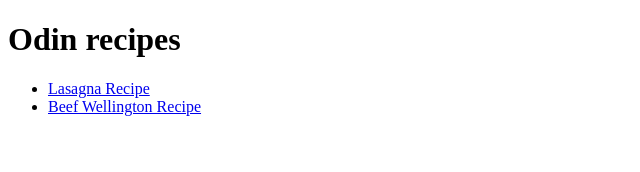
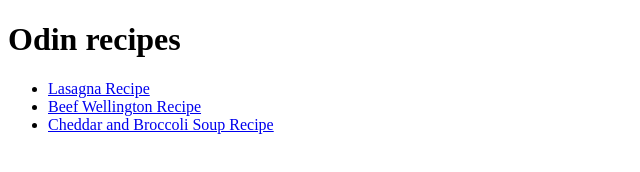
Before and after one commit to BananaBreado/odin-recipes, a plain HTML site: page index.html in a window 1280 px wide. Shown: the whole page, without its empty margins (0-640 px from the left). Drawn offline with Linux system fonts and the light colour scheme.

Commit message:
Added new relative link to index.html

```diff
--- a/index.html
+++ b/index.html
@@ -12,6 +12,7 @@
         <ul>
         <li><a href="recipes/lasagna.html">Lasagna Recipe</a></li>
         <li><a href="recipes/beef_wellington.html">Beef Wellington Recipe</a></li>
+        <li><a href="recipes/cheddar_broccoli_soup.html">Cheddar and Broccoli Soup Recipe</a></li>
         </ul>
     </body>
 
```
